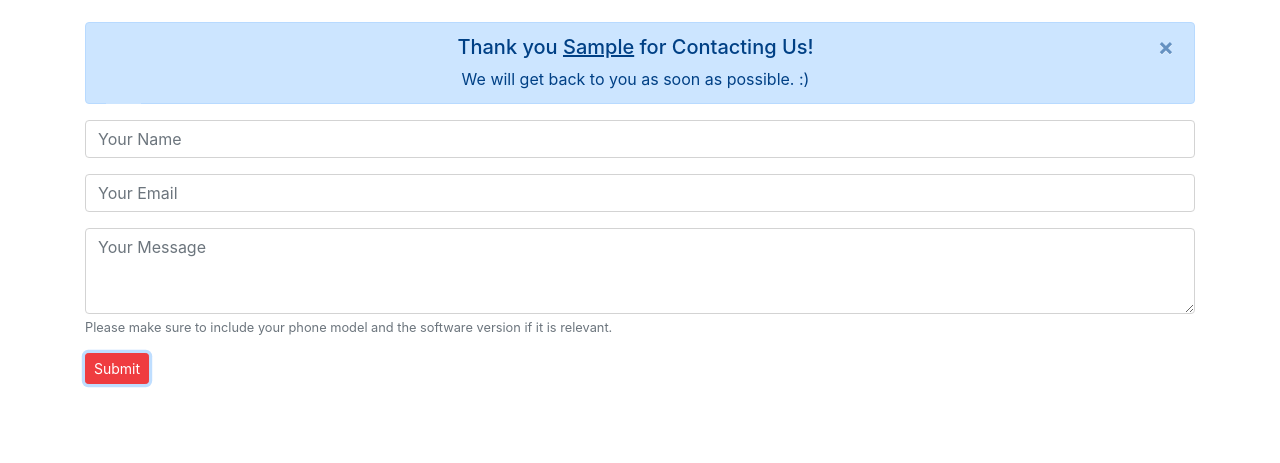
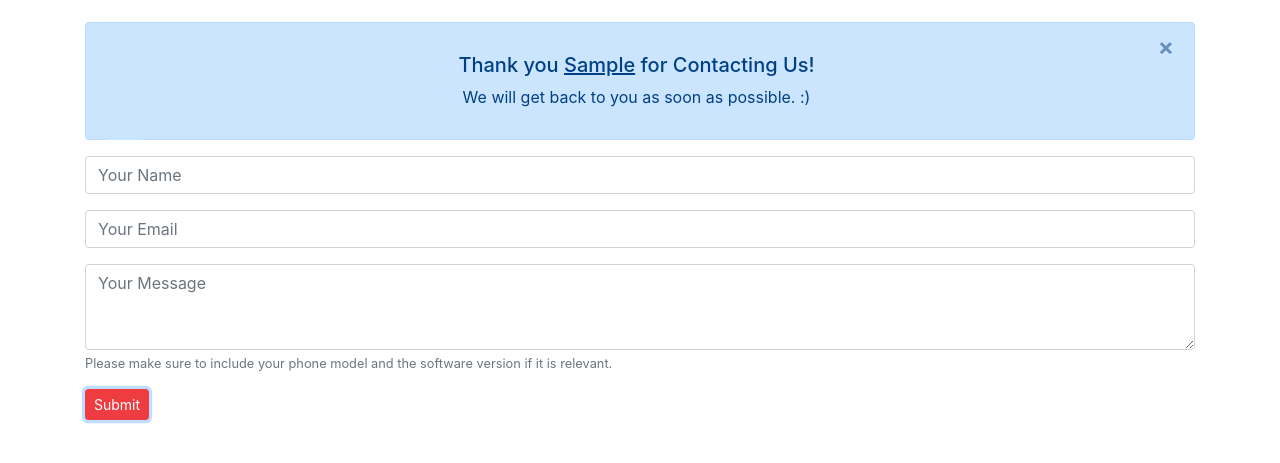
Before and after one commit to muratcem95/still57games, a website: page views/contactUs.html in a window 1280 px wide. Both pictures are taken after typing "Sample", "name@example.com", "Sample" into the empty fields and a click on the button "Submit". Shown: the part 123-586 px from the top of the page. Drawn offline with nearby package versions, Linux system fonts and the light colour scheme; no server answers.

Commit message:
minor fixes

```diff
--- a/views/contactUs.css
+++ b/views/contactUs.css
@@ -41,7 +41,11 @@ h3 {
 }
 #space {
     background-color: #CCE5FF;
-    width: 35px;
-    height: 69px;
+    width: 37px;
+    height: 87px;
     float: left;
 }
+.alert {
+    padding-top: 30px;
+    padding-bottom: 30px;
+}
```
